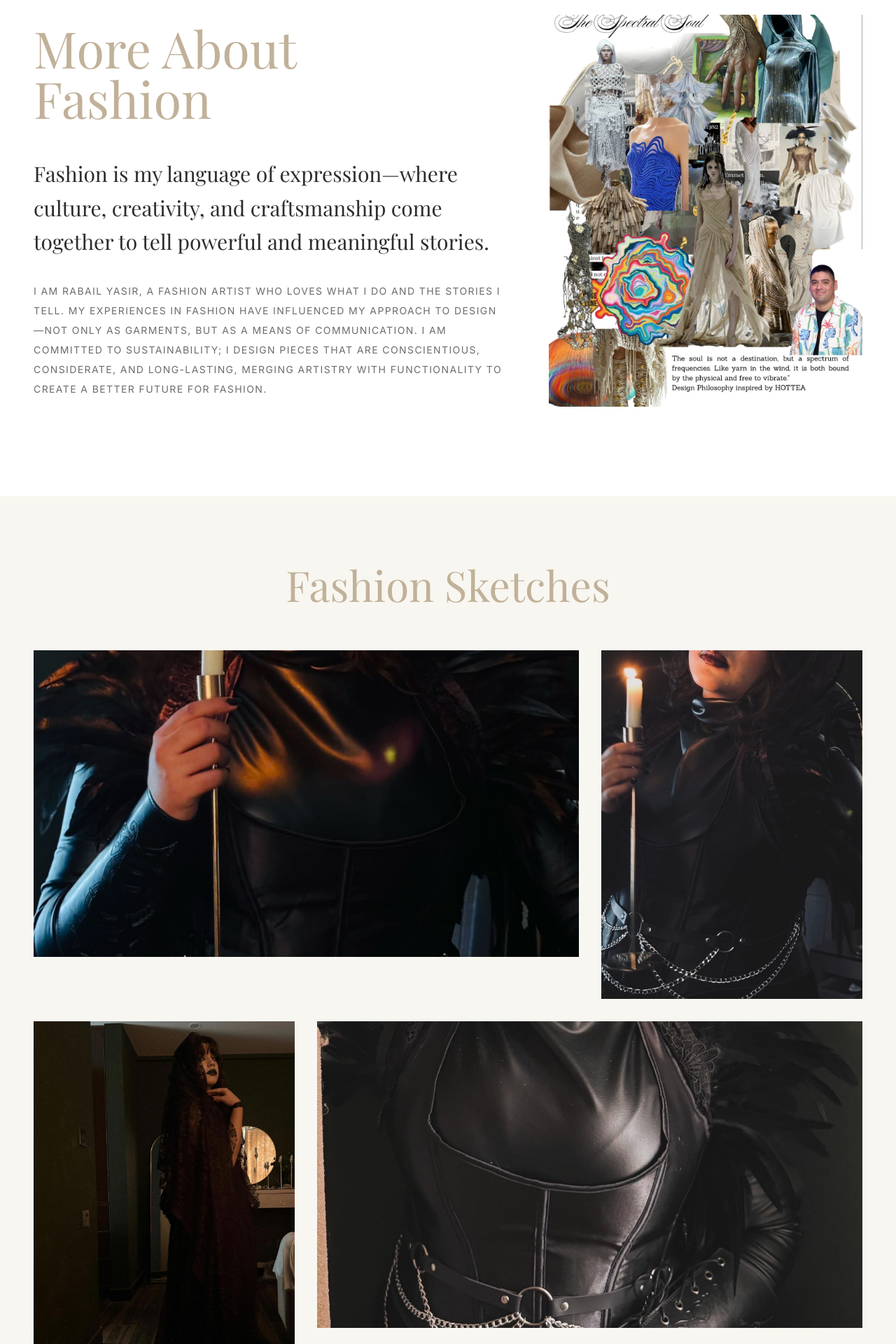
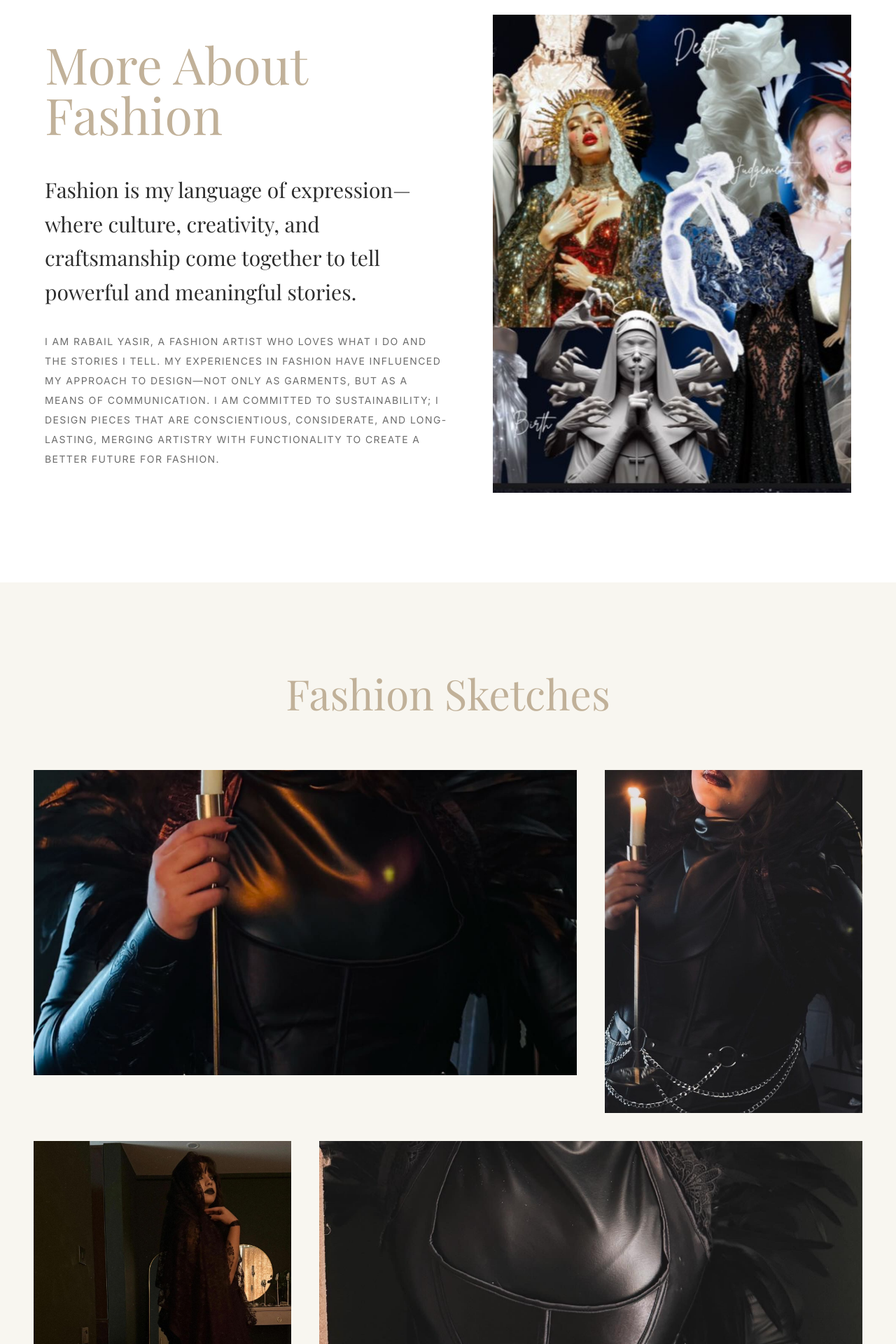
Before and after one commit to MirzaUmar1/rabail-yasir-website, a Next.js app: page / in a window 1280 px wide. Shown: the part 880-2800 px from the top of the page at 70% size. Built offline with nearby package versions, Linux system fonts and the light colour scheme; a web font is replaced by a local one.

Commit message:
feat: sophisticated aesthetic grid layouts and high-end image reveal animations

```diff
--- a/src/app/page.tsx
+++ b/src/app/page.tsx
@@ -5,11 +5,18 @@ import Footer from "@/components/Footer";
 import Image from "next/image";
 import { motion } from "framer-motion";
 
-const fadeUp = {
-  initial: { opacity: 0, y: 40 },
+const textReveal = {
+  initial: { opacity: 0, y: 30 },
   whileInView: { opacity: 1, y: 0 },
+  viewport: { once: true, amount: 0.2 },
+  transition: { duration: 1, ease: [0.25, 0.1, 0.25, 1] as const }
+};
+
+const imageReveal = {
+  initial: { opacity: 0, y: 40, scale: 0.96 },
+  whileInView: { opacity: 1, y: 0, scale: 1 },
   viewport: { once: true, amount: 0.1 },
-  transition: { duration: 0.8, ease: "easeOut" as const }
+  transition: { duration: 1.4, ease: [0.25, 0.1, 0.25, 1] as const }
 };
 
 export default function Home() {
@@ -33,7 +40,7 @@ export default function Home() {
           <motion.div
             initial={{ opacity: 0, scale: 0.95 }}
             animate={{ opacity: 1, scale: 1 }}
-            transition={{ duration: 1.2, ease: "easeOut" }}
+            transition={{ duration: 1.5, ease: "easeOut" }}
             className="flex-1 flex flex-col items-center justify-center"
           >
             <h1 className="font-serif text-[12vw] leading-none text-[#F8F6F0] tracking-tighter mix-blend-overlay opacity-90 uppercase">
@@ -47,7 +54,7 @@ export default function Home() {
           <motion.a
             initial={{ opacity: 0 }}
             animate={{ opacity: 1 }}
-            transition={{ delay: 1, duration: 1 }}
+            transition={{ delay: 1.2, duration: 1 }}
             href="#collections"
             className="mb-12 font-sans text-sm tracking-widest text-[#F8F6F0] uppercase border-b border-[#F8F6F0] pb-1 hover:text-[#c1b199] hover:border-[#c1b199] transition-colors"
           >
@@ -57,8 +64,8 @@ export default function Home() {
       </section>
 
       {/* About Section */}
-      <section id="about" className="py-32 px-6 md:px-12 bg-white flex flex-col md:flex-row items-center gap-16 overflow-hidden">
-        <motion.div {...fadeUp} className="flex-1 max-w-2xl">
+      <section id="about" className="py-32 px-6 md:px-12 bg-white flex flex-col md:flex-row items-center justify-center gap-16 overflow-hidden">
+        <motion.div {...textReveal} className="flex-1 max-w-xl">
           <h3 className="font-serif text-5xl md:text-7xl mb-12 text-[#c1b199] leading-none">More About<br/>Fashion</h3>
           <p className="font-serif text-xl md:text-3xl text-[#2D2D2D] leading-relaxed">
             Fashion is my language of expression—where culture, creativity, and craftsmanship come together to tell powerful and meaningful stories.
@@ -68,96 +75,109 @@ export default function Home() {
           </p>
         </motion.div>
         <motion.div
-          initial={{ opacity: 0, x: 50 }}
-          whileInView={{ opacity: 1, x: 0 }}
-          viewport={{ once: true, amount: 0.3 }}
-          transition={{ duration: 1, ease: "easeOut" }}
-          className="flex-1 relative aspect-[4/5] w-full max-w-md overflow-hidden group"
+          {...imageReveal}
+          className="flex-1 relative aspect-[3/4] w-full max-w-lg overflow-hidden group"
         >
-          <Image src="/portfolio/boards/soul.jpeg" alt="Artist Inspiration" fill priority sizes="(max-width: 768px) 100vw, 50vw" className="object-cover group-hover:scale-105 transition-transform duration-[2000ms] ease-out" />
+          <Image src="/portfolio/boards/mainboard.jpeg" alt="Artist Inspiration" fill priority sizes="(max-width: 768px) 100vw, 50vw" className="object-cover group-hover:scale-105 transition-transform duration-[2500ms] ease-out" />
         </motion.div>
       </section>
 
-      {/* Fashion Sketches Collection */}
-      <section id="collections" className="py-24 px-6 md:px-12 bg-[#F8F6F0]">
-        <motion.h3 {...fadeUp} className="font-serif text-4xl md:text-6xl mb-16 text-[#c1b199] text-center">Fashion Sketches</motion.h3>
-        <div className="max-w-7xl mx-auto grid grid-cols-1 md:grid-cols-3 gap-8">
-          {[1, 2, 3, 4, 5, 6, 7].map((num, i) => (
+      {/* Fashion Sketches Collection (Editorial Asymmetrical Grid) */}
+      <section id="collections" className="py-32 px-6 md:px-12 bg-[#F8F6F0]">
+        <motion.h3 {...textReveal} className="font-serif text-4xl md:text-6xl mb-20 text-[#c1b199] text-center">Fashion Sketches</motion.h3>
+        <div className="max-w-7xl mx-auto grid grid-cols-1 md:grid-cols-12 gap-6 md:gap-10">
+          {[
+            { id: 1, span: "col-span-1 md:col-span-8", aspect: "aspect-[16/9]" },
+            { id: 2, span: "col-span-1 md:col-span-4", aspect: "aspect-[3/4]" },
+            { id: 3, span: "col-span-1 md:col-span-4", aspect: "aspect-[3/4]" },
+            { id: 4, span: "col-span-1 md:col-span-8", aspect: "aspect-[16/9]" },
+            { id: 5, span: "col-span-1 md:col-span-6", aspect: "aspect-square" },
+            { id: 6, span: "col-span-1 md:col-span-6", aspect: "aspect-square" },
+            { id: 7, span: "col-span-1 md:col-span-12", aspect: "aspect-[21/9]" },
+          ].map((item, i) => (
             <motion.div
-              key={`sketch-${num}`}
-              {...fadeUp}
-              transition={{ delay: (i % 3) * 0.1, duration: 0.8 }}
-              className={`relative w-full overflow-hidden group ${i === 0 || i === 3 ? 'col-span-1 md:col-span-2 aspect-[16/9]' : 'col-span-1 aspect-[3/4]'}`}
+              key={`sketch-${item.id}`}
+              initial={imageReveal.initial}
+              whileInView={imageReveal.whileInView}
+              viewport={imageReveal.viewport}
+              transition={{ delay: (i % 3) * 0.15, duration: 1.4, ease: [0.25, 0.1, 0.25, 1] as const }}
+              className={`relative w-full overflow-hidden group ${item.span} ${item.aspect}`}
             >
-              <Image src={`/portfolio/collection/${num}.jpeg`} alt={`Sketch ${num}`} fill sizes="(max-width: 768px) 100vw, 66vw" className="object-cover group-hover:scale-110 transition-transform duration-[2000ms] ease-out" />
+              <Image src={`/portfolio/collection/${item.id}.jpeg`} alt={`Sketch ${item.id}`} fill sizes="(max-width: 768px) 100vw, 66vw" className="object-cover group-hover:scale-[1.03] transition-transform duration-[2500ms] ease-out" />
             </motion.div>
           ))}
         </div>
       </section>
 
-      {/* Samples */}
-      <section className="py-24 px-6 md:px-12 bg-white">
-        <motion.h3 {...fadeUp} className="font-serif text-4xl md:text-6xl mb-16 text-[#c1b199] text-center">Samples</motion.h3>
-        <div className="max-w-7xl mx-auto flex flex-wrap justify-center gap-8">
-          {[1, 2, 3, 4, 5].map((num, i) => (
+      {/* Samples (Elegant Alternating Layout) */}
+      <section className="py-32 px-6 md:px-12 bg-white">
+        <motion.h3 {...textReveal} className="font-serif text-4xl md:text-6xl mb-20 text-[#c1b199] text-center">Samples</motion.h3>
+        <div className="max-w-6xl mx-auto grid grid-cols-1 md:grid-cols-3 gap-8">
+          {[
+            { id: 1, span: "col-span-1 md:col-span-2", aspect: "aspect-[4/3]" },
+            { id: 2, span: "col-span-1", aspect: "aspect-[3/4]" },
+            { id: 3, span: "col-span-1", aspect: "aspect-[3/4]" },
+            { id: 4, span: "col-span-1 md:col-span-2", aspect: "aspect-[4/3]" },
+            { id: 5, span: "col-span-1 md:col-span-3", aspect: "aspect-[21/9]" },
+          ].map((item, i) => (
             <motion.div
-              key={`sample-${num}`}
-              initial={{ opacity: 0, scale: 0.9 }}
-              whileInView={{ opacity: 1, scale: 1 }}
-              viewport={{ once: true, amount: 0.1 }}
-              transition={{ delay: i * 0.1, duration: 0.6 }}
-              className="relative aspect-[3/4] w-full max-w-sm overflow-hidden group flex-grow md:flex-grow-0"
+              key={`sample-${item.id}`}
+              initial={imageReveal.initial}
+              whileInView={imageReveal.whileInView}
+              viewport={imageReveal.viewport}
+              transition={{ delay: (i % 2) * 0.2, duration: 1.4, ease: [0.25, 0.1, 0.25, 1] as const }}
+              className={`relative w-full overflow-hidden group ${item.span} ${item.aspect}`}
             >
-              <Image src={`/portfolio/samples/${num}.jpeg`} alt={`Sample ${num}`} fill sizes="(max-width: 768px) 100vw, 33vw" className="object-cover group-hover:scale-110 transition-transform duration-[2000ms] ease-out" />
+              <Image src={`/portfolio/samples/${item.id}.jpeg`} alt={`Sample ${item.id}`} fill sizes="(max-width: 768px) 100vw, 50vw" className="object-cover group-hover:scale-[1.03] transition-transform duration-[2500ms] ease-out" />
             </motion.div>
           ))}
         </div>
       </section>
 
       {/* Mood Boards */}
-      <section className="py-24 px-6 md:px-12 bg-[#F8F6F0]">
-        <motion.h3 {...fadeUp} className="font-serif text-4xl md:text-6xl mb-16 text-[#c1b199] text-center">Mood Boards</motion.h3>
-        <div className="max-w-7xl mx-auto grid grid-cols-2 md:grid-cols-4 gap-4 md:gap-8">
+      <section className="py-32 px-6 md:px-12 bg-[#F8F6F0]">
+        <motion.h3 {...textReveal} className="font-serif text-4xl md:text-6xl mb-20 text-[#c1b199] text-center">Mood Boards</motion.h3>
+        <div className="max-w-7xl mx-auto grid grid-cols-2 md:grid-cols-4 gap-6 md:gap-10 items-center">
           {["2", "WhatsApp Image 2026-04-29 at 7.05.55 PM", "death", "devil", "hell", "reflection", "soul.", "soul"].map((name, i) => (
             <motion.div
               key={`board-${i}`}
-              initial={{ opacity: 0, y: 20 }}
-              whileInView={{ opacity: 1, y: 0 }}
+              initial={{ opacity: 0, y: 30, scale: 0.9 }}
+              whileInView={{ opacity: 1, y: 0, scale: 1 }}
               viewport={{ once: true, amount: 0.1 }}
-              transition={{ delay: (i % 4) * 0.1, duration: 0.6 }}
-              className={`relative w-full overflow-hidden group ${i === 4 || i === 7 ? 'aspect-square' : 'aspect-[4/5]'}`}
+              transition={{ delay: (i % 4) * 0.15, duration: 1.2, ease: [0.25, 0.1, 0.25, 1] as const }}
+              className={`relative w-full overflow-hidden group ${i % 2 === 0 ? 'aspect-[4/5]' : 'aspect-square md:-translate-y-8'}`}
             >
-              <Image src={`/portfolio/boards/${encodeURIComponent(name)}.jpeg`} alt={`Mood Board ${name}`} fill sizes="(max-width: 768px) 50vw, 25vw" className="object-cover group-hover:scale-110 transition-transform duration-[2000ms] ease-out" />
+              <Image src={`/portfolio/boards/${encodeURIComponent(name)}.jpeg`} alt={`Mood Board ${name}`} fill sizes="(max-width: 768px) 50vw, 25vw" className="object-cover group-hover:scale-[1.05] transition-transform duration-[3000ms] ease-out" />
             </motion.div>
           ))}
         </div>
       </section>
 
-      {/* Anime Drawings Collection */}
-      <section className="py-24 px-6 md:px-12 bg-white">
-        <motion.h3 {...fadeUp} className="font-serif text-4xl md:text-6xl mb-16 text-[#c1b199] text-center">Anime Drawings</motion.h3>
-        <div className="max-w-7xl mx-auto grid grid-cols-2 md:grid-cols-5 gap-4">
+      {/* Anime Drawings (Tight Wall of Art) */}
+      <section className="py-32 px-6 md:px-12 bg-white">
+        <motion.h3 {...textReveal} className="font-serif text-4xl md:text-6xl mb-20 text-[#c1b199] text-center">Anime Drawings</motion.h3>
+        <div className="max-w-7xl mx-auto grid grid-cols-3 md:grid-cols-5 gap-2 md:gap-4">
           {[1, 2, 3, 4, 5, 6, 7, 8, 9, 10, 11, 12, 13, 14, 15].map((num, i) => (
             <motion.div
               key={`anime-${num}`}
-              initial={{ opacity: 0, scale: 0.9 }}
+              initial={{ opacity: 0, scale: 0.8 }}
               whileInView={{ opacity: 1, scale: 1 }}
               viewport={{ once: true, amount: 0.1 }}
-              transition={{ delay: (i % 5) * 0.1, duration: 0.6 }}
+              transition={{ delay: (i % 5) * 0.1, duration: 1, ease: "easeOut" }}
               className="relative aspect-square w-full overflow-hidden group"
             >
-              <Image src={`/portfolio/developments/${num}.jpeg`} alt={`Anime ${num}`} fill sizes="(max-width: 768px) 50vw, 20vw" className="object-cover group-hover:scale-110 transition-transform duration-[2000ms] ease-out" />
+              <Image src={`/portfolio/developments/${num}.jpeg`} alt={`Anime ${num}`} fill sizes="(max-width: 768px) 33vw, 20vw" className="object-cover group-hover:scale-110 transition-transform duration-[2000ms] ease-out" />
             </motion.div>
           ))}
         </div>
       </section>
 
       {/* Behind the Scenes / Curated */}
-      <section id="behind-the-scenes" className="py-32 px-6 md:px-12 bg-[#EAE3D2] text-center">
-        <motion.div {...fadeUp} className="max-w-4xl mx-auto flex flex-col items-center">
+      <section id="behind-the-scenes" className="py-40 px-6 md:px-12 bg-[#EAE3D2] text-center">
+        <motion.div {...textReveal} className="max-w-4xl mx-auto flex flex-col items-center">
           <div className="flex gap-12 md:gap-32 mb-16 overflow-hidden">
-            <motion.h3 initial={{ y: 100 }} whileInView={{ y: 0 }} transition={{ duration: 0.8, ease: "easeOut" }} className="font-serif text-5xl md:text-7xl text-[#c1b199]">Watch</motion.h3>
-            <motion.h3 initial={{ y: 100 }} whileInView={{ y: 0 }} transition={{ duration: 0.8, delay: 0.2, ease: "easeOut" }} className="font-serif text-5xl md:text-7xl text-[#c1b199]">Wear</motion.h3>
+            <motion.h3 initial={{ y: 100 }} whileInView={{ y: 0 }} transition={{ duration: 1.2, ease: [0.25, 0.1, 0.25, 1] as const }} className="font-serif text-5xl md:text-7xl text-[#c1b199]">Watch</motion.h3>
+            <motion.h3 initial={{ y: 100 }} whileInView={{ y: 0 }} transition={{ duration: 1.2, delay: 0.2, ease: [0.25, 0.1, 0.25, 1] as const }} className="font-serif text-5xl md:text-7xl text-[#c1b199]">Wear</motion.h3>
           </div>
           <div className="flex gap-8 md:gap-24 mb-16 uppercase tracking-widest text-sm font-bold text-[#2D2D2D]">
             <span>Behind-the-scenes moments</span>
```
Also changed, not shown: portfolio_assets/boards/mainboard.jpeg (added), public/portfolio/boards/mainboard.jpeg (added).
